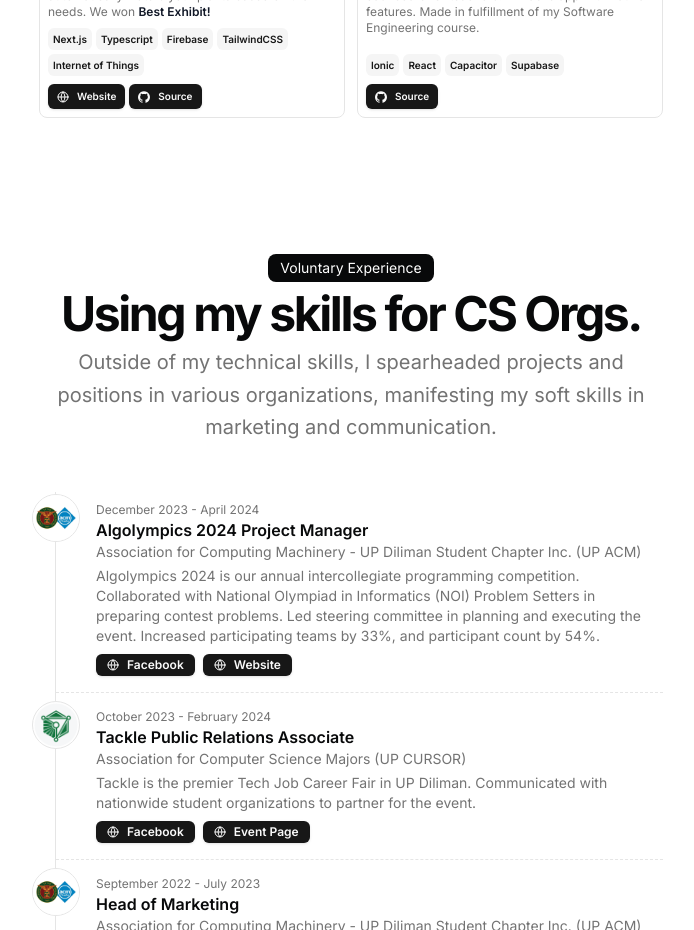
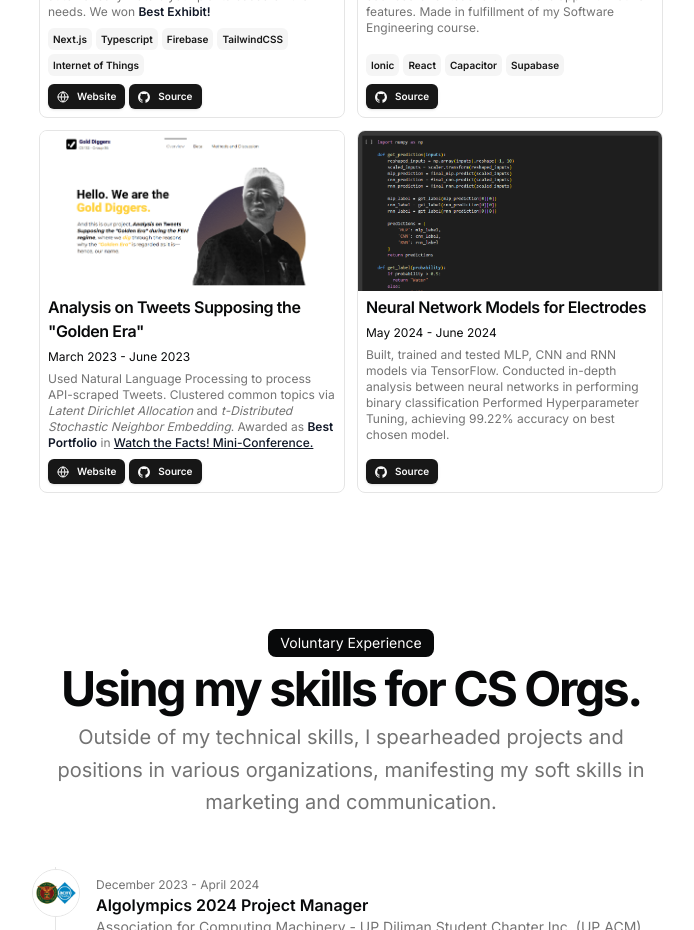
Before and after one commit to aritako/portfolio, a Next.js app: page / in a window 1280 px wide. Shown: the part 2020-2950 px from the top of the page, without its empty margins (289-983 px from the left). Built offline with nearby package versions, Linux system fonts and the light colour scheme.

Commit message:
feat: add more projects

```diff
--- a/src/data/resume.tsx
+++ b/src/data/resume.tsx
@@ -201,6 +201,47 @@
       image: '/rollcall.png',
       video: '',
     },
+    {
+      title: 'Analysis on Tweets Supposing the "Golden Era"',
+      href: 'https://meloatienza.wixsite.com/golden-era',
+      dates: 'March 2023 - June 2023',
+      active: true,
+      description: 'Used Natural Language Processing to process API-scraped Tweets. \
+      Clustered common topics via _Latent Dirichlet Allocation_ and _t-Distributed Stochastic Neighbor Embedding_.\
+      Awarded as **Best Portfolio** in [Watch the Facts! Mini-Conference.](https://dcs.upd.edu.ph/news/watch-facts-mini-conference-data-science-and-disinformation-philippines/)\
+      ',
+      links: [
+        {
+          type: 'Website',
+          href: 'https://meloatienza.wixsite.com/golden-era',
+          icon: <Icons.globe className="size-3" />,
+        },
+        {
+          type: 'Source',
+          href: 'https://github.com/aritako/cs132-g36',
+          icon: <Icons.github className="size-3" />,
+        }
+      ],
+      image: '/golden-era.png',
+    },
+    {
+      title: 'Neural Network Models for Electrodes',
+      href: 'https://github.com/aritako/binary-signal-classification',
+      dates: 'May 2024 - June 2024',
+      active: true,
+      description: 'Built, trained and tested MLP, CNN and RNN models via TensorFlow. \
+      Conducted in-depth analysis between neural networks in performing binary classification\
+      Performed Hyperparameter Tuning, achieving 99.22% accuracy on best chosen model.\
+      ',
+      links: [
+        {
+          type: 'Source',
+          href: 'https://github.com/aritako/binary-signal-classification',
+          icon: <Icons.github className="size-3" />,
+        }
+      ],
+      image: '/electrodes.png',
+    }
   ],
   volunteering: [
     {
```
Also changed, not shown: public/electrodes.png (added), public/golden-era.png (added).
